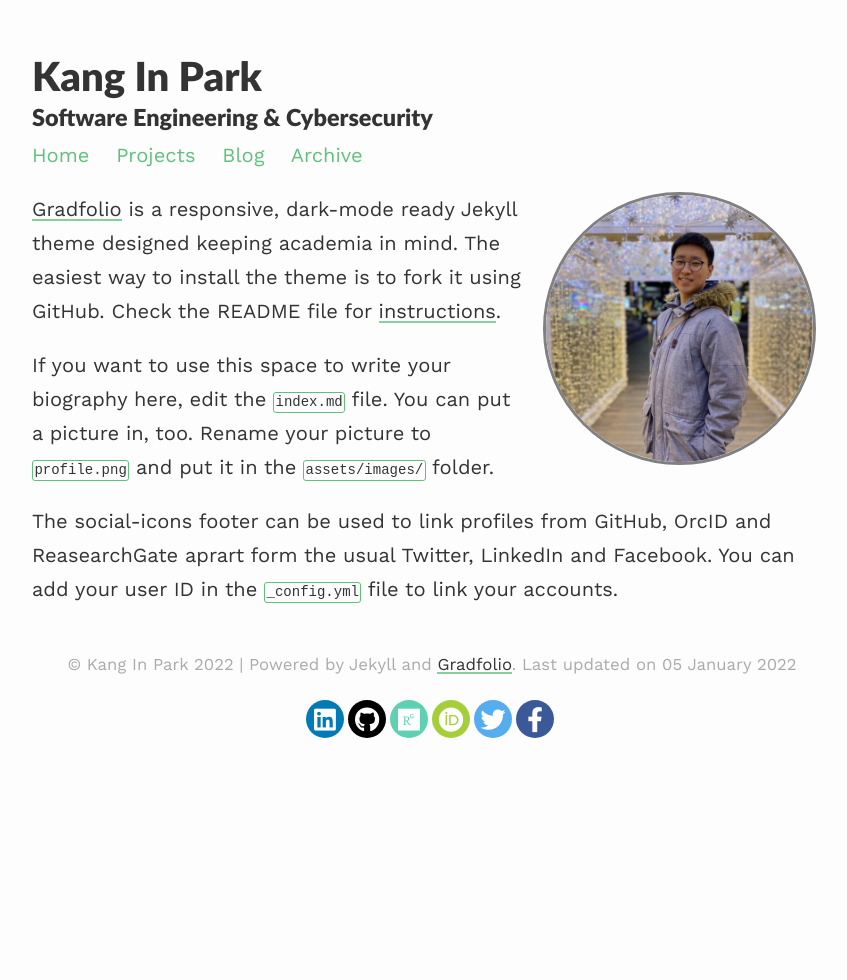
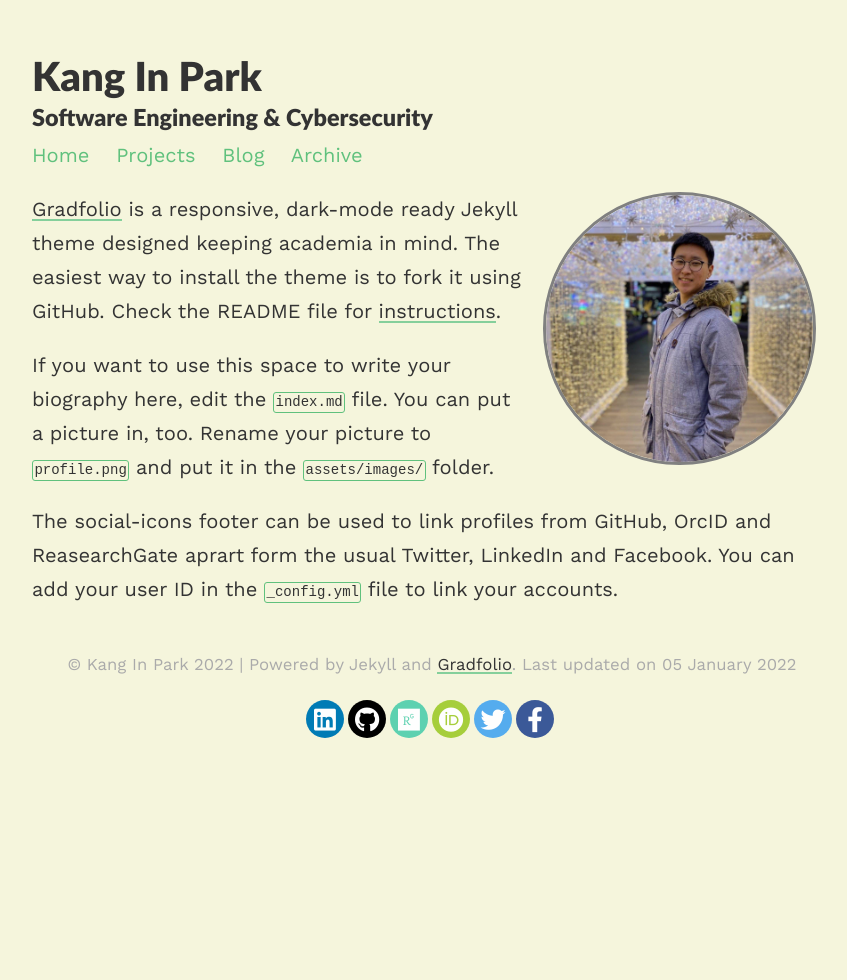
Before and after one commit to kip218/blog, a Jekyll site: the page built from index.md, in a window 1280 px wide. Shown: the whole page, without its empty margins (208-1055 px from the left). Built offline with Jekyll 4.4.1, drawn with Linux system fonts in a browser that asks for light colours; nearby versions of some CDN libraries.

Commit message:
background color

```diff
--- a/assets/css/_sass/style.scss
+++ b/assets/css/_sass/style.scss
@@ -14,10 +14,11 @@ body {
   text-rendering: optimizeLegibility;
   height: 100%;
 
-  @media (prefers-color-scheme: dark) {
-    background-color: $body-bg-dark;
-    color: $text-color-dark;
-  }
+  //disabling dark mode color scheme
+  // @media (prefers-color-scheme: dark) {
+  //   background-color: $body-bg-dark;
+  //   color: $text-color-dark;
+  // }
 }
 
 h1,h2,h3,h4,h5,h6 {
--- a/assets/css/_sass/variables.scss
+++ b/assets/css/_sass/variables.scss
@@ -11,7 +11,8 @@ $background-color: #fdfdfd;
 $brand-color:      #60c17d;
 
 // Color scheme for light
-$body-bg: #fdfdfd;
+// $body-bg: #fdfdfd;
+$body-bg: #f5f5dc;
 $projectbox: #cfe6a4;
 $text-color: #333;
 
```
